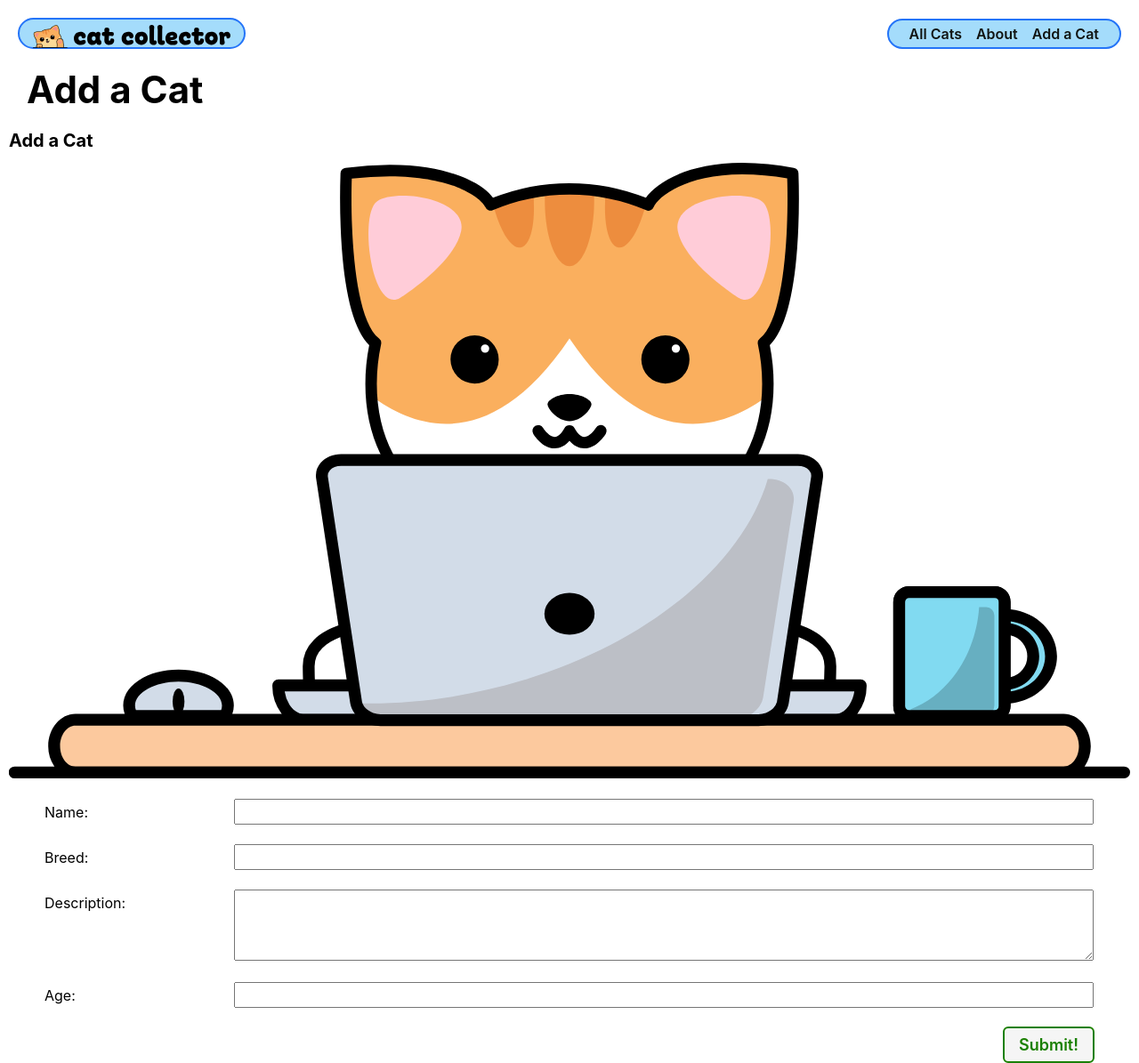
After one commit to Dyoumans1/django-crud-app-cat-collector, a Django app: page /cats/create/ in a window 1280 px wide. The commit adds this page. Shown: the whole page at 89% size. Run offline with Django 5.2, Linux system fonts and the light colour scheme.

Commit message:
end of day three

```diff
--- a/main_app/models.py
+++ b/main_app/models.py
@@ -1,4 +1,5 @@
 from django.db import models
+from django.urls import reverse
 
 # Create your models here.
 class Cat(models.Model):
@@ -9,3 +10,6 @@ class Cat(models.Model):
 
   def __str__(self):
     return f'{self.name} ({self.id})'
+
+  def get_absolute_url(self):
+    return reverse('cat-detail', kwargs={'cat_id': self.id})
--- /dev/null
+++ b/main_app/static/css/form.css
@@ -0,0 +1,39 @@
+.form-container {
+    display: flex;
+    flex-direction: column;
+    width: 100%;
+  }
+
+  table {
+    padding: 0 40px;
+    width: 100%;
+    border-spacing: 0 20px;
+  }
+
+  th {
+    text-align: left;
+    padding: 6px 20px 0 0;
+    font-weight: normal;
+    vertical-align: top;
+    font-size: var(--font-reg);
+  }
+
+  td {
+    max-width: 60%;
+  }
+
+  td > * {
+    width: 100%;
+    padding: 2px 4px;
+    font-size: var(--font-l);
+  }
+
+  td > textarea {
+    height: calc(4 * var(--font-l) + 8px);
+    font-family: inherit;
+  }
+
+  .btn {
+    align-self: flex-end;
+    margin-right: 40px;
+  }
--- a/main_app/templates/base.html
+++ b/main_app/templates/base.html
@@ -29,6 +29,7 @@
         <ul>
           <li><a href="{% url 'cat-index' %}">All Cats</a></li>
           <li><a href="{% url 'about' %}">About</a></li>
+          <li><a href="{% url 'cat-create' %}">Add a Cat</a></li>
         </ul>
       </nav>
     </header>
--- a/main_app/templates/cats/detail.html
+++ b/main_app/templates/cats/detail.html
@@ -16,6 +16,11 @@
       <h2>A {{ cat.breed }} kitten.</h2>
     {% endif %}
     <p>{{ cat.description }}</p>
+
+    <div class="cat-actions">
+      <a href="{% url 'cat-update' cat.id %}" class="btn warn">Edit</a>
+      <a href="{% url 'cat-delete' cat.id %}" class="btn danger">Delete</a>
+    </div>
   </div>
 </section>
 {% endblock %}
--- /dev/null
+++ b/main_app/templates/main_app/cat_form.html
@@ -0,0 +1,27 @@
+{% extends 'base.html' %}
+{% load static %}
+{% block head %}
+<link rel="stylesheet" href="{% static 'css/form.css' %}" />
+{% endblock %}
+{% block content %}
+
+<div class="page-header">
+ {% if cat %}
+ <h1>Edit {{ cat.name }}</h1>
+  {% else %}
+    <h1>Add a Cat</h1>
+  {% endif %}
+</div>
+  <h1>Add a Cat</h1>
+  <img src="{% static 'images/nerd-cat.svg' %}" alt="A cat using a computer" />
+</div>
+
+<form action="" method="post" class="form-container">
+  {% csrf_token %}
+  <table>
+    {{ form.as_table }}
+  </table>
+  <button type="submit" class="btn submit">Submit!</button>
+</form>
+
+{% endblock %}
--- a/main_app/urls.py
+++ b/main_app/urls.py
@@ -6,4 +6,7 @@ urlpatterns = [
   path('about/', views.about, name='about'),
   path('cats/', views.cat_index, name='cat-index'),
   path('cats/<int:cat_id>/', views.cat_detail, name='cat-detail'),
+  path('cats/create/', views.CatCreate.as_view(), name='cat-create'),
+  path('cats/<int:pk>/update/', views.CatUpdate.as_view(), name='cat-update'),
+  path('cats/<int:pk>/delete/', views.CatDelete.as_view(), name='cat-delete')
 ]
--- a/main_app/views.py
+++ b/main_app/views.py
@@ -1,4 +1,7 @@
 from django.shortcuts import render
+# Add UdpateView & DeleteView
+from django.views.generic.edit import CreateView, UpdateView, DeleteView
+from django.urls import reverse
 from .models import Cat
 
 from django.http import HttpResponse
@@ -18,3 +21,16 @@ def cat_index(request):
 def cat_detail(request, cat_id):
   cat = Cat.objects.get(id=cat_id)
   return render(request, 'cats/detail.html', { 'cat': cat })
+
+class CatCreate(CreateView):
+    model = Cat
+    fields = '__all__'
+
+class CatUpdate(UpdateView):
+    model = Cat
+    # Let's disallow the renaming of a cat by excluding the name field!
+    fields = ['breed', 'description', 'age']
+
+class CatDelete(DeleteView):
+    model = Cat
+    success_url = '/cats/'
```
Also changed, not shown: main_app/templates/main_app/cat_confirm_delete.html (added, +18 -0 lines).
